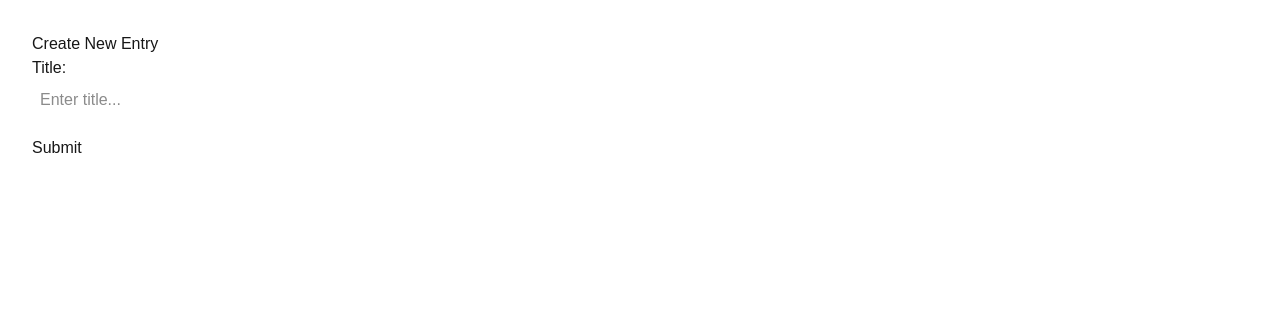
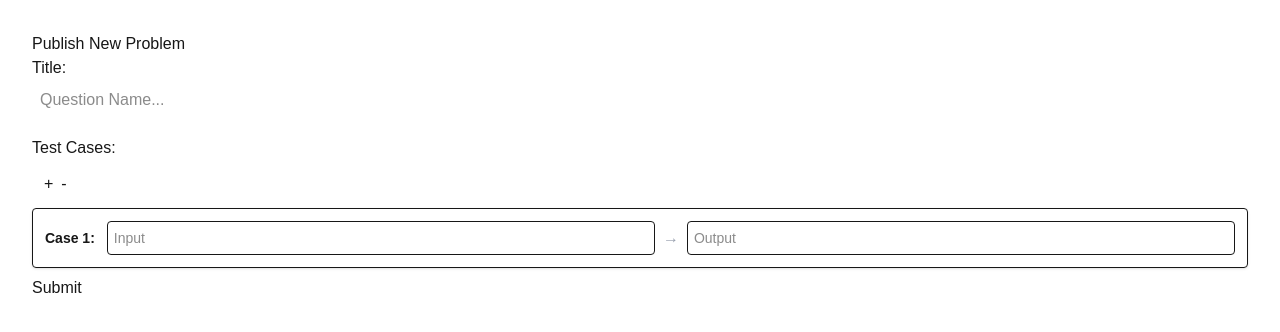
Before and after one commit to lucasz26/codebook, a Next.js app: page /publish in a window 1280 px wide. Shown: the top 332 px of the page. Built offline with nearby package versions, Linux system fonts and the light colour scheme.

Commit message:
Added baseline test case boxes
Users can now add and remove test cases, and input the test case input and expected output.

```diff
--- a/src/app/publish/page.js
+++ b/src/app/publish/page.js
@@ -1,35 +1,98 @@
-// TODO:    ADD TITLE INPUT
-//          DESCRIPTION INPUT
-//              SEPARATE DESCRIPTION
-//              SEPERATE FOR INPUT RANGE
-//          TEST CASE INPUT
-//              TEST CASE + BUTTON
-//              TEST CASE - BUTTON
-//              TEST INPUT - > TEST OUTPUT
-//          PULL USER INPUT
-//              VERIFY ALL DATA IS INPUTTED
-//              FORMAT AS JSON
-//          MUTATE DATA.JS ARRAY
-//          DISPLAY DATA IN ARRAY FOR TESTS
-//          DISPLAY COMPLETION OF UPLOAD
+// TODO:    ✅  ADD TITLE INPUT
+//          ❌  DESCRIPTION INPUT
+//          ❌      SEPARATE DESCRIPTION
+//          ❌      SEPERATE FOR INPUT RANGE
+//          ❌  TEST CASE INPUT
+//          ✅      TEST CASE + BUTTON
+//          ✅      TEST CASE - BUTTON
+//          ❌      TEST INPUT - > TEST OUTPUT
+//          ❌          IMPLEMENT CHECKS FOR ARRAYS
+//          ❌  PULL USER INPUT
+//          ❌      VERIFY ALL DATA IS INPUTTED
+//          ❌      FORMAT AS JSON
+//          ❌          USE THE SQL COMMAND INSTEAD?
+//          ❌  MUTATE DATA.JS ARRAY ^
+//          ❌  DISPLAY DATA IN ARRAY FOR TESTS
+//          ❌  DISPLAY COMPLETION OF UPLOAD
 
 'use client'; // This must be at the very top to allow hooks like useState
 
 import { useState } from 'react';
 
 export default function Publish() {
-  const [title, setTitle] = useState('');
 
+    // Using useState helps a lot in this case. We can quickly adapt or remove.
+    const [title,   setTitle] = useState('');   // The title
+    const [id,      setCount] = useState(2);    // The "Next ID". Since we start w/ 1, our next ID is 2.
+
+    // Dictionary for test cases. This is a JS object that works similarly to:
+    // map<int, pair<string,string>>
+    const [testCases, setTestCase] = useState({
+        [1] : { input: "" , output: ""}
+    });
+
+    // Handles overall "submit". For now it's just a dummy console.log.
     const handleSubmit = (e) => {
         e.preventDefault();
         console.log("Submitted Title:", title);
+        pullTestCases();
+    };
+
+    // Adds a case
+    const addCase = (e) => {
+        e.preventDefault();
+
+        setTestCase(prev => ({ // We're essentially saying "Hey, take the previous inputs, and tack on this new one."
+            ...prev,
+            [id]: { input: "", output: "" }
+        }));
+
+        setCount(prevCount => prevCount + 1)
+    };
+
+    // Removes a case.
+    const removeCase = (e) => {
+        e.preventDefault();
+
+        // Check if there's 1 case, you must submit minimum 1 case.
+        if (id <= 2) { // Since we use id like "nextID", we know that there's only one case if our "Next ID" is 2.
+            console.log("CANNOT REMOVE");
+        } else {
+            setTestCase(prev => { // Similarly to add, we take the previous, then delete the last one on the list.
+                const newState = { ...prev };
+                delete newState[id-1];
+                return newState;
+            });
+
+            setCount(prevCount => prevCount - 1)
+        }
+    }
+
+    const updateCase = (id, input, output) => {
+        setTestCase(prev => ({
+          ...prev,
+          [id]: { ...prev[id], [input]: output}
+        }));
+    };
+
+    const pullTestCases = (e) => {
+        // Traverses through the user's inputted test cases and then pushes them out as console.logs.
+        for (const [id, data] of Object.entries(testCases)) {
+            console.log(id + ": " + data.input + " => " + data.output);
+        }
+    };
+
+    const testID = (e) => {
+        e.preventDefault();
+        console.log({id});
+        pullTestCases();
     };
 
     return (
         <main style={{ padding: '2rem' }}>
-      <h1>Create New Entry</h1>
+        <h1>Publish New Problem</h1>
 
-      <form onSubmit={handleSubmit}>
+            {/* Title Block */}
             <div style={{ marginBottom: '1rem' }}>
                 <label htmlFor="title" style={{ display: 'block' }}>Title:</label>
                 <input
@@ -37,15 +100,60 @@ export default function Publish() {
                     type="text"
                     value={title}
                     onChange={(e) => setTitle(e.target.value)}
-            placeholder="Enter title..."
+                    placeholder="Question Name..."
                     style={{ padding: '0.5rem', width: '300px' }}
                 />
             </div>
 
+            {/* Test Cases */}
+            <label htmlFor="textboxes" style={{ display: 'block' }}>Test Cases:</label>
+
+            <div className="flex items-center p-2">
+                <form onSubmit={addCase}>
+                    <div className="p-1">
+                        <button type="addCase" style={{ cursor: 'pointer' }}>+</button>
+                    </div>
+                </form>
+
+                <form onSubmit={removeCase}>
+                    <div className="p-1">
+                        <button type="addCase" style={{ cursor: 'pointer' }}>-</button>
+                    </div>
+                </form>
+            </div>
+
+            {/* This block stores the adapting test cases. */}
+            {Object.entries(testCases).map(([id, data]) => (
+                <div key={id} className="flex items-center gap-3 p-3 border rounded shadow-sm mb-2">
+                    <span className="text-sm font-bold whitespace-nowrap">Case {id}:</span>
+
+                    {/* We're essentially that the first block is the test "input", while the second is the test "output" */}
+                    <div className="flex flex-1 items-center gap-2">
+                        <input
+                            className="flex-1 min-w-0 border p-1.5 rounded text-sm focus:ring-1 focus:outline-none"
+                            placeholder="Input"
+                            value={data.input}
+                            onChange={(e) => updateCase(id, "input", e.target.value)}
+                        />
+
+                        <span className="text-gray-400 font-bold">→</span>
+
+                        <input
+                            className="flex-1 min-w-0 border p-1.5 rounded text-sm focus:ring-1 focus:outline-none"
+                            placeholder="Output"
+                            value={data.output}
+                            onChange={(e) => updateCase(id, "output", e.target.value)}
+                        />
+                    </div>
+                </div>
+            ))}
+
+        <form onSubmit={handleSubmit}>
             <button type="submit" style={{ cursor: 'pointer' }}>
             Submit
             </button>
         </form>
+
         </main>
     );
 }
```
Lines whose indentation alone changed are shown as unchanged.
